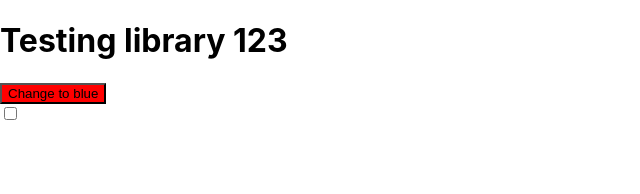
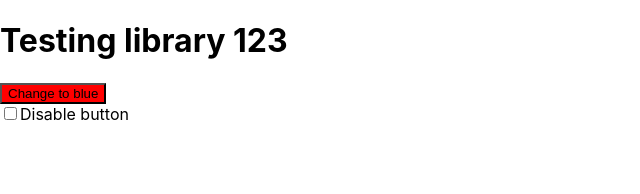
Before and after one commit to Andrrii/react-tests, a React (Create React App) app: page / in a window 1280 px wide. Shown: the top 194 px of the page, without its empty margins (0-640 px from the left). Built offline with nearby package versions, Linux system fonts and the light colour scheme.

Commit message:
feat: Add label to button

```diff
--- a/src/App.js
+++ b/src/App.js
@@ -28,6 +28,7 @@ function App() {
           aria-checked={disabled}
           onChange={(e) => setDisabled(e.target.checked)}
         />
+        <label htmlFor="enable-button-checkbox">Disable button</label>
       </div>
     </>
   );
```
Also changed, not shown: 1 other file (tests, documents, lock files or other folders).
